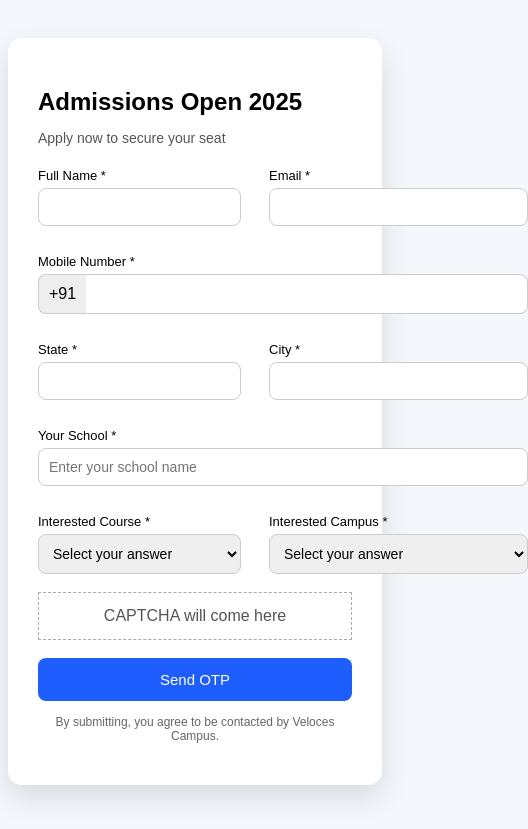
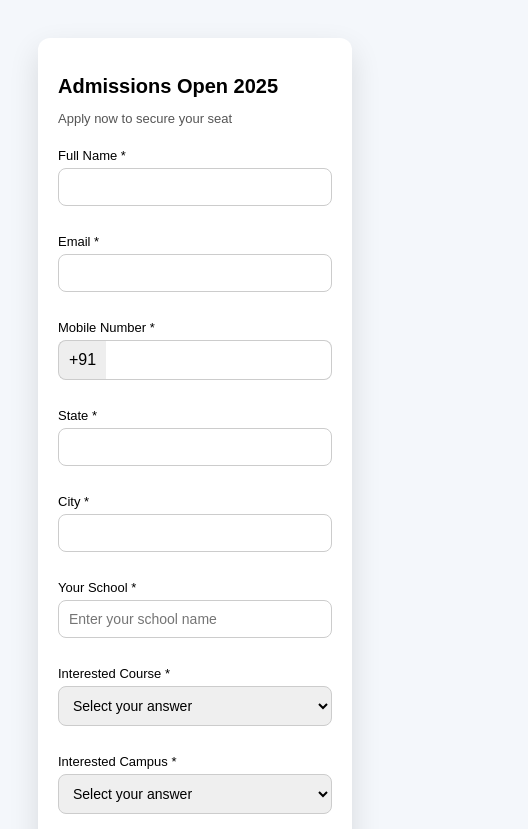
Before and after one commit to vincent-vc/veloces-admissions-form, a plain HTML site: page index.html in a window 390 px wide. Shown: the top 829 px of the page, 528 px wide, since content can reach past the window. Drawn offline with Linux system fonts and the light colour scheme.

Commit message:
Update style.css

```diff
--- a/style.css
+++ b/style.css
@@ -109,3 +109,29 @@ button:hover {
   margin-top: 14px;
   text-align: center;
 }
+
+/* MOBILE RESPONSIVENESS */
+@media (max-width: 768px) {
+
+  .form-grid {
+    grid-template-columns: 1fr;
+  }
+
+  .form-group.full {
+    grid-column: span 1;
+  }
+
+  form {
+    padding: 20px;
+    border-radius: 12px;
+  }
+
+  h2 {
+    font-size: 20px;
+  }
+
+  .subtitle {
+    font-size: 13px;
+  }
+
+}
```
